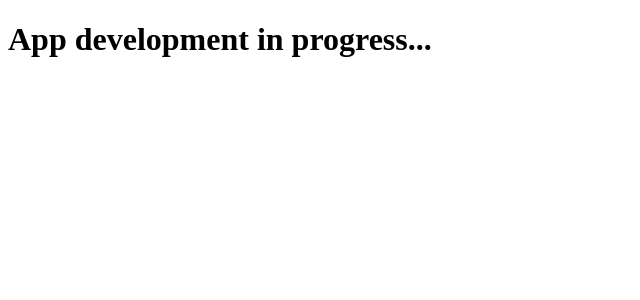
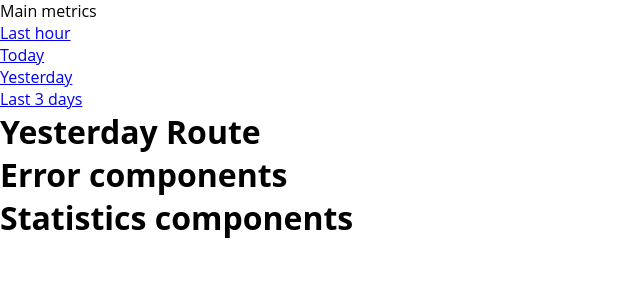
Before and after one commit to KingsleyIbe/main-metric, a React (Create React App) app: page / in a window 1280 px wide. Shown: the top 300 px of the page, without its empty margins (0-640 px from the left). Built offline with nearby package versions, Linux system fonts and the light colour scheme.

Commit message:
Add necessary files

```diff
--- a/package.json
+++ b/package.json
@@ -8,6 +8,7 @@
     "@testing-library/user-event": "^13.5.0",
     "react": "^17.0.2",
     "react-dom": "^17.0.2",
+    "react-router-dom": "^6.2.1",
     "react-scripts": "5.0.0",
     "web-vitals": "^2.1.4"
   },
--- a/src/App.js
+++ b/src/App.js
@@ -1,9 +1,28 @@
+import { BrowserRouter as Router, Route, Routes } from 'react-router-dom';
+import Errors from './components/Errors';
+import Header from './components/Header';
+import Statistics from './components/Statistics';
+import LastHour from './pages/LastHour';
+import LastThreeDays from './pages/LastThreeDays';
+import Today from './pages/Today';
+import Yesterday from './pages/Yesterday';
+import './styles/App.css';
+
 function App() {
   return (
     <div className="App">
-      <header className="App-header">
-        <h1>App development in progress...</h1>
-      </header>
+      <Router>
+        <Header />
+        <Routes>
+          <Route path="/" element={<Yesterday />} />
+          <Route path="/lastHour" element={<LastHour />} />
+          <Route path="/today" element={<Today />} />
+          <Route path="/last3days" element={<LastThreeDays />} />
+        </Routes>
+        <Errors />
+        <Statistics />
+      </Router>
+
     </div>
   );
 }
--- /dev/null
+++ b/src/components/Errors.js
@@ -0,0 +1,7 @@
+const Errors = () => (
+  <div>
+    <h1>Error components</h1>
+  </div>
+);
+
+export default Errors;
--- /dev/null
+++ b/src/components/Header.js
@@ -0,0 +1,27 @@
+import { NavLink } from 'react-router-dom';
+
+const Header = () => (
+  <div>
+    <header>
+      <div>
+        <hi>Main metrics</hi>
+      </div>
+      <nav>
+        <NavLink to="/lastHour">
+          <p>Last hour</p>
+        </NavLink>
+        <NavLink to="/today">
+          <p>Today</p>
+        </NavLink>
+        <NavLink to="/yesterday">
+          <p>Yesterday</p>
+        </NavLink>
+        <NavLink to="/last3days">
+          <p>Last 3 days</p>
+        </NavLink>
+      </nav>
+    </header>
+  </div>
+);
+
+export default Header;
--- /dev/null
+++ b/src/components/Statistics.js
@@ -0,0 +1,7 @@
+const Statistics = () => (
+  <div>
+    <h1>Statistics components</h1>
+  </div>
+);
+
+export default Statistics;
--- /dev/null
+++ b/src/pages/LastHour.js
@@ -0,0 +1,7 @@
+const LastHour = () => (
+  <div>
+    <h1>Last hour Route</h1>
+  </div>
+);
+
+export default LastHour;
--- /dev/null
+++ b/src/pages/LastThreeDays.js
@@ -0,0 +1,7 @@
+const LastThreeDays = () => (
+  <div>
+    <h1>Last Three Days Route</h1>
+  </div>
+);
+
+export default LastThreeDays;
--- /dev/null
+++ b/src/pages/Today.js
@@ -0,0 +1,7 @@
+const Today = () => (
+  <div>
+    <h1>Today Route</h1>
+  </div>
+);
+
+export default Today;
--- /dev/null
+++ b/src/pages/Yesterday.js
@@ -0,0 +1,7 @@
+const Yesterday = () => (
+  <div>
+    <h1>Yesterday Route</h1>
+  </div>
+);
+
+export default Yesterday;
--- /dev/null
+++ b/src/styles/App.css
@@ -0,0 +1,14 @@
+/* Reset default settings*/
+*,
+*::after,
+*::before {
+  margin: 0;
+  padding: 0;
+  box-sizing: border-box;
+}
+
+body {
+  font-family: "Open Sans", Courier, monospace;
+}
+
+/* Variables *//*# sourceMappingURL=App.css.map */
--- /dev/null
+++ b/src/styles/App.scss
@@ -0,0 +1,14 @@
+/* Reset default settings*/
+*,
+*::after,
+*::before {
+  margin: 0;
+  padding: 0;
+  box-sizing: border-box;
+}
+
+body {
+  font-family: 'Open Sans', Courier, monospace;
+}
+
+/* Variables */
```
Also changed, not shown: src/utilities/Data.js (added), 2 other files (tests, documents, lock files or other folders).
